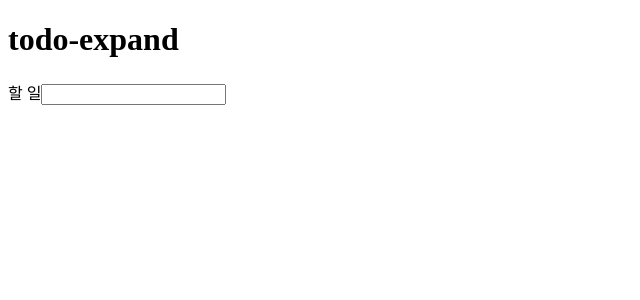
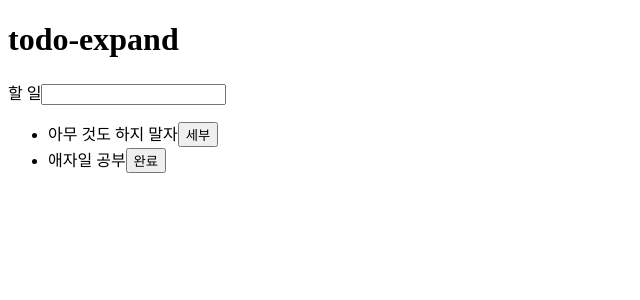
Before and after one commit to yujong-lee/Todo-Expand, a React app: page / in a window 1280 px wide. Shown: the top 300 px of the page, without its empty margins (0-640 px from the left). Built offline with nearby package versions, Linux system fonts and the light colour scheme.

Commit message:
기본적인 UI 마크업을 작성하라

```diff
--- a/src/App.jsx
+++ b/src/App.jsx
@@ -1,3 +1,5 @@
+import List from './List';
+
 export default function App() {
   return (
     <>
@@ -8,6 +10,18 @@ export default function App() {
         할 일
       </label>
       <input id="todoinput" type="text" />
+
+      <List todos={[
+        {
+          id: 1,
+          title: '아무 것도 하지 말자',
+          children: [
+            { id: 3, title: '그냥 누워있자', children: [] },
+          ],
+        },
+        { id: 2, title: '애자일 공부', children: [] },
+      ]}
+      />
     </>
   );
 }
--- /dev/null
+++ b/src/List.jsx
@@ -0,0 +1,20 @@
+export default function List({ todos }) {
+  return (
+    <ul>
+      {todos.map(({ id, title, children }) => (
+
+        <li key={id}>
+          {title}
+
+          <button type="button">
+            {(children.length)
+              ? '세부'
+              : '완료'}
+          </button>
+
+        </li>
+
+      ))}
+    </ul>
+  );
+}
```
Also changed, not shown: 1 other file (tests, documents, lock files or other folders).
